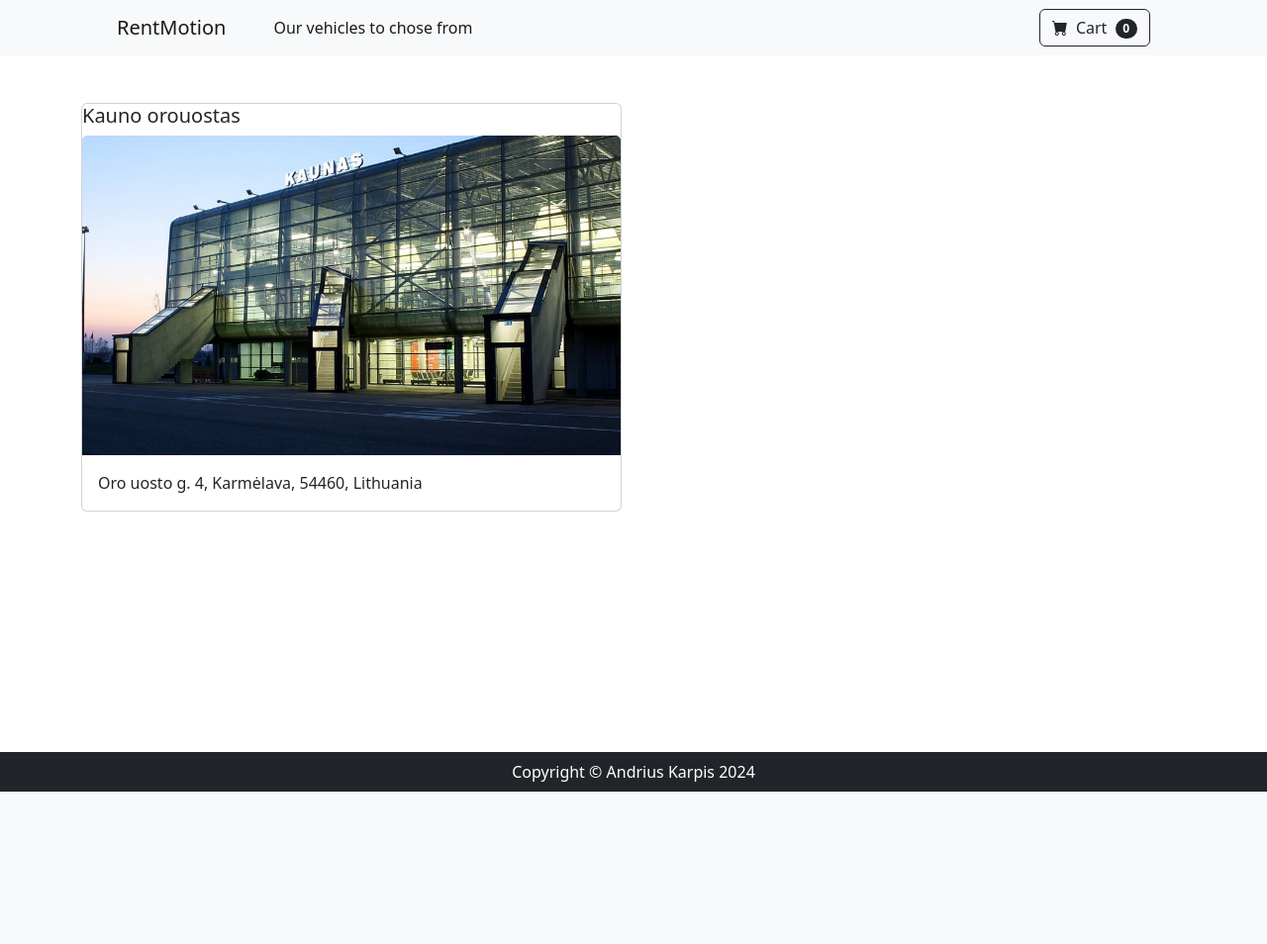
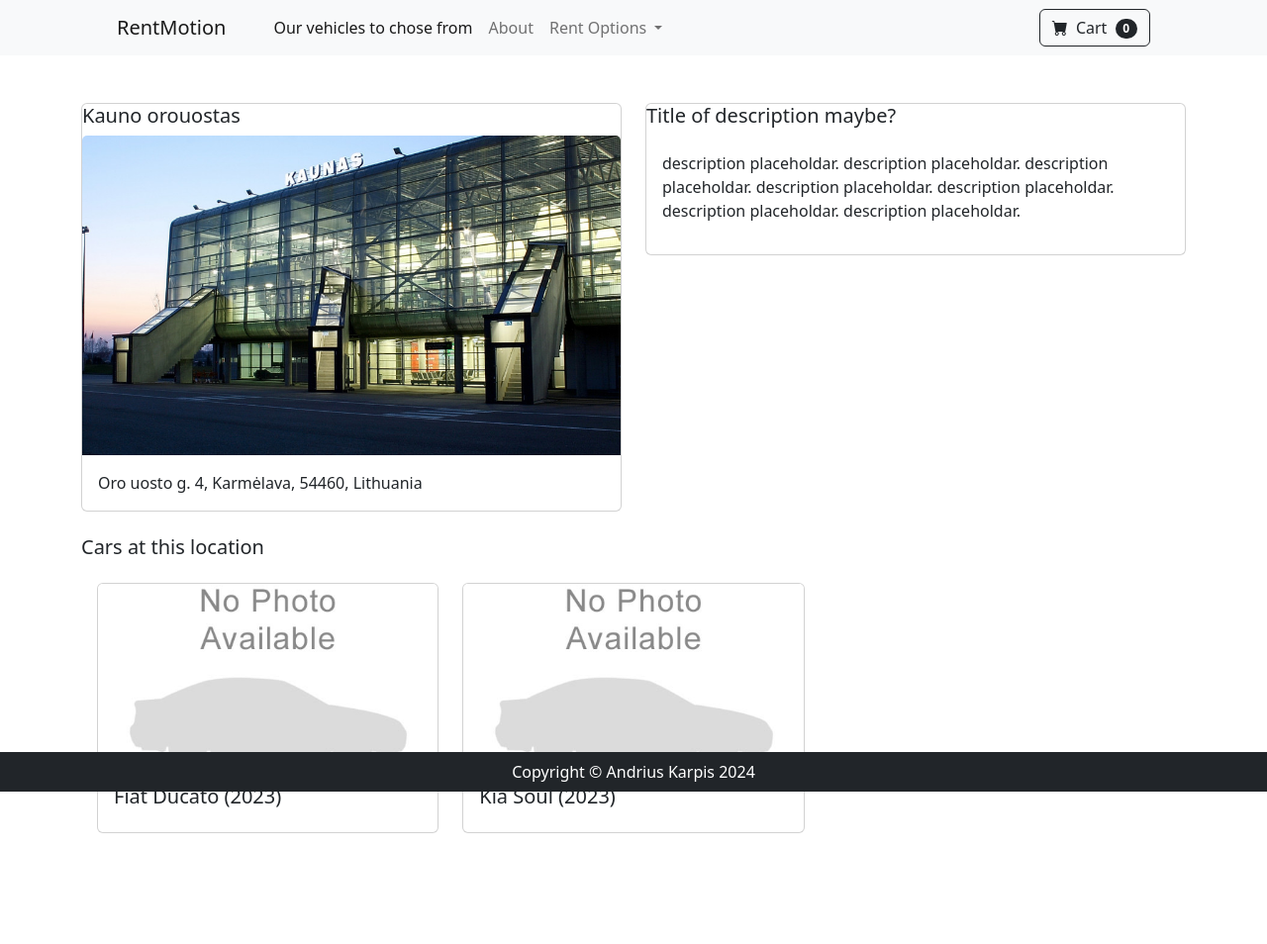
Before and after one commit to kabutas/nuomosProject, a Django app: page /location/2/ in a window 1280 px wide. Shown: the whole page at 99% size. Before the commit the page ends 800 px from the top, so only its background shows below. Run offline with Django 5.2, Linux system fonts and the light colour scheme; data comes from the database, SQL or seed files in the repository; both versions use the stored data as it was after the commit; some libraries are stand-ins or nearby versions.

Commit message:
added car list by locations removed details button on cal list, photo is clickable instead

```diff
--- a/motionRent/models.py
+++ b/motionRent/models.py
@@ -1,6 +1,6 @@
 from django.db import models
 from django.core.exceptions import ValidationError
-from datetime import date
+from datetime import date, timezone, datetime
 
 
 class Location(models.Model):
@@ -36,14 +36,12 @@ class RentalItem(models.Model):
     price_per_day = models.DecimalField(max_digits=10, decimal_places=2)
     image = models.ImageField(upload_to='rental_images/', blank=True, null=True, default='rental_images/no-photo.jpg')
 
-
-
     def __str__(self):
         return f"{self.get_category_display()} - {self.brand} {self.model} ({self.year})"
 
-    def is_available(self, rental_date, return_date):
-        rentals = Rental.objects.filter(rental_item=self, return_date__gte=rental_date, rental_date__lte=return_date)
-        return not rentals.exists()
+    def is_available(self):
+        latest_rental = self.rental_set.all().order_by('return_date').last()
+        return latest_rental is None or latest_rental.return_date < datetime.now().date()
 
 
 class Rental(models.Model):
@@ -59,7 +57,7 @@ class Rental(models.Model):
     def clean(self):
         if self.return_date <= self.rental_date:
             raise ValidationError("Return date must be after rental date.")
-        # if not self.rental_item.is_available(self.rental_date, self.return_date):
+        # if not self.rental_item.is_available():
         #     raise ValidationError("This item is not available for the selected dates.")
 
     def save(self, *args, **kwargs):
--- a/motionRent/views.py
+++ b/motionRent/views.py
@@ -1,13 +1,37 @@
+from io import BytesIO
+from django.http import HttpResponse
 from django.shortcuts import render, get_object_or_404, redirect
 from django.utils import timezone
 from django.views.generic import DetailView, ListView, CreateView
 from django.urls import reverse_lazy
-
+from PIL import Image, ImageDraw, ImageFont
+from django.core.files.images import ImageFile
 from .models import RentalItem, Rental, Location
 from .forms import RentalForm
 
 
 # Create your views here.
+def add_watermark(image):
+    base_image = Image.open(image).convert("RGBA")
+
+    # Make the image editable
+    txt = Image.new('RGBA', base_image.size, (255, 255, 255, 0))
+
+    # Choose a font and size
+    font = ImageFont.truetype('arial.ttf', 15)
+
+    d = ImageDraw.Draw(txt)
+
+    # Position the text at (10, 10) from the top left corner
+    d.text((10, 10), "Unavailable", fill=(255, 255, 255, 128), font=font)
+
+    watermarked = Image.alpha_composite(base_image, txt)
+
+    # Save the watermarked image
+    byte_arr = BytesIO()
+    watermarked.save(byte_arr, format='PNG')
+    return byte_arr.getvalue()
+
 
 def home(request):
     rental_items_count = RentalItem.objects.count()
@@ -57,11 +81,16 @@ class RentalItemDetailView(DetailView):
     def get_context_data(self, **kwargs):
         context = super().get_context_data(**kwargs)
         rental_item = self.get_object()
-        rental = rental_item.rental_set.all().order_by('return_date').first()
+        rental = rental_item.rental_set.all().order_by('return_date').last()
         context['return_date'] = rental.return_date if rental else None
         context['now'] = timezone.now().date()
+
+        if rental:
+            context['is_available'] = rental.return_date < timezone.now().date()
+        else:
+            context['is_available'] = True
+
         return context
-
 
 class RentalCreateView(CreateView):
     model = Rental
@@ -86,3 +115,16 @@ class LocationDetailView(DetailView):
     model = Location
     template_name = 'location_detail.html'
     context_object_name = 'location'
+
+    def get_context_data(self, **kwargs):
+        context = super().get_context_data(**kwargs)
+        location = self.get_object()
+        rental_items = RentalItem.objects.filter(location=location)
+
+        for item in rental_items:
+            if not item.is_available():
+                watermarked_image = add_watermark(item.image)
+                item.image.save(f"watermarked_{item.image.name}", ImageFile(BytesIO(watermarked_image)))
+
+        context['rental_items'] = rental_items
+        return context
--- a/nuomosProject/settings.py
+++ b/nuomosProject/settings.py
@@ -108,7 +108,7 @@ AUTH_PASSWORD_VALIDATORS = [
 
 LANGUAGE_CODE = 'en-us'
 
-TIME_ZONE = 'UTC'
+TIME_ZONE = 'Europe/Vilnius'
 
 USE_I18N = True
 
--- a/templates/location_detail.html
+++ b/templates/location_detail.html
@@ -16,6 +16,44 @@
                     </div>
                 </div>
             </div>
+            <div class="col-md-6">
+                <div class="card mb-4">
+                    <h5 class="card-title">Title of description maybe?</h5>
+                    <div class="card-body">
+                        <p>description placeholdar. description placeholdar. description placeholdar. description placeholdar. description placeholdar. description placeholdar. description placeholdar. </p>
+                    </div>
+                </div>
+            </div>
+            <div class="col-md-12">
+                <div class="card mb-4 border-0">
+                    <h5 class="card-title">Cars at this location</h5>
+                    <div class="card-body">
+                        {% if rental_items %}
+                            <div class="row">
+                                {% for item in rental_items %}
+                                    <div class="col-md-4">
+                                        <div class="card mb-4">
+                                            {% if item.image %}
+                                                <a href="{% url 'rental_item_detail' item.id %}">
+                                                    <img class="card-img-top" src="{{ item.image.url }}" alt="{{ item.brand }} {{ item.model }}">
+                                                </a>
+                                            {% else %}
+                                                <p>No image available</p>
+                                            {% endif %}
+                                            <div class="card-body">
+                                                <h5 class="card-title">{{ item.brand }} {{ item.model }} ({{ item.year }})</h5>
+                                                <p class="card-text">{{ item.description }}</p>
+                                            </div>
+                                        </div>
+                                    </div>
+                                {% endfor %}
+                            </div>
+                        {% else %}
+                            <p>No cars available at this location.</p>
+                        {% endif %}
+                    </div>
+                </div>
+            </div>
         </div>
     </div>
 {% endblock %}
--- a/templates/main.html
+++ b/templates/main.html
@@ -8,7 +8,7 @@
         <meta name="author" content="Andrius Karpis" />
         <title>RentMotion - a place to all your rent needs</title>
         <!-- Favicon-->
-        <link rel="icon" type="image/x-icon" href="assets/favicon.ico" />
+        <link rel="icon" type="image/x-icon" href="../static/assets/favicon.ico" />
         <!-- Bootstrap icons-->
         <link href="https://cdn.jsdelivr.net/npm/bootstrap-icons@1.5.0/font/bootstrap-icons.css" rel="stylesheet" />
         <!-- Core theme CSS (includes Bootstrap)-->
@@ -26,17 +26,17 @@
                 <div class="collapse navbar-collapse" id="navbarSupportedContent">
                     <ul class="navbar-nav me-auto mb-2 mb-lg-0 ms-lg-4">
                         <li class="nav-item"><a class="nav-link active" aria-current="page" href="{% url 'rental_items_list' %}">Our vehicles to chose from</a></li>
-{#                        <li class="nav-item"><a class="nav-link" href="#!">About</a></li>#}
-{#                        <li class="nav-item dropdown">#}
-{#                            <a class="nav-link dropdown-toggle" id="navbarDropdown" href="#" role="button" data-bs-toggle="dropdown" aria-expanded="false">Rent Options#}
-{#                            </a>#}
-{#                            <ul class="dropdown-menu" aria-labelledby="navbarDropdown">#}
-{#                                {% for category in categories %}#}
-{#                                <li><a class="dropdown-item" href={% url 'rental_items_list' %}?category={{ category }}>Show all#}
-{#                                    {{ category }}</a></li>   #}
-{#                                {% endfor %}                                #}
-{#                            </ul>#}
-{#                        </li>#}
+                        <li class="nav-item"><a class="nav-link" href="#!">About</a></li>
+                        <li class="nav-item dropdown">
+                            <a class="nav-link dropdown-toggle" id="navbarDropdown" href="#" role="button" data-bs-toggle="dropdown" aria-expanded="false">Rent Options
+                            </a>
+                            <ul class="dropdown-menu" aria-labelledby="navbarDropdown">
+                                {% for category in categories %}
+                                <li><a class="dropdown-item" href={% url 'rental_items_list' %}?category={{ category }}>Show all
+                                    {{ category }}</a></li>
+                                {% endfor %}
+                            </ul>
+                        </li>
                     </ul>
                     <form class="d-flex">
                         <button class="btn btn-outline-dark" type="submit">
```
Also changed, not shown: templates/rental_items_list.html (+5 -7 lines), db.sqlite3, static/assets/favicon.ico (renamed from templates/assets/favicon.ico). Lines whose indentation alone changed are shown as unchanged.
